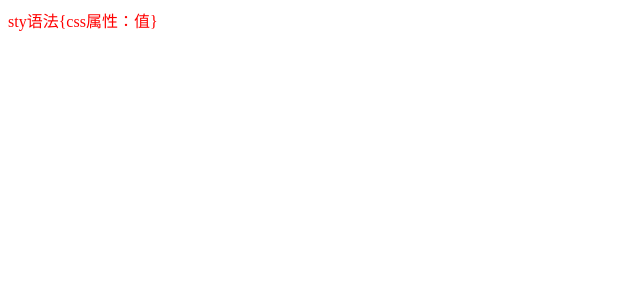
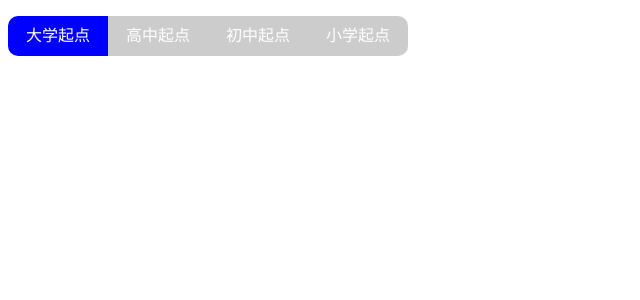
Before and after one commit to haiou1314/tack01, a Vue app: page / in a window 1280 px wide. Shown: the top 300 px of the page, without its empty margins (0-640 px from the left). Built offline with nearby package versions, Linux system fonts and the light colour scheme.

Commit message:
导航栏颜色切换案例

```diff
--- /dev/null
+++ b/src/07_案例练习.vue
@@ -0,0 +1,54 @@
+<template>
+  <div>
+    <ul>
+      <li
+        v-for="(item, index) in navs"
+        :key="index"
+        :class="{ active: cunt == index }"
+        @click="btn(index)"
+      >
+        {{ item }}
+      </li>
+    </ul>
+  </div>
+</template>
+
+<script>
+export default {
+  name: 'VuecliDemo03Class',
+
+  data() {
+    return {
+      navs: ['大学起点', '高中起点', '初中起点', '小学起点'],
+      cunt: 0,
+    }
+  },
+  methods: {
+    btn(val) {
+        this.cunt = val
+    },
+  },
+}
+</script>
+<style>
+ul {
+  list-style: none;
+  border-radius: 10px;
+  width: 400px;
+  overflow: hidden;
+  padding: 0;
+}
+ul li {
+  float: left;
+  width: 100px;
+  height: 40px;
+  background-color: #ccc;
+  color: #fff;
+  text-align: center;
+  line-height: 40px;
+  cursor: pointer;
+}
+li.active {
+  background-color: blue;
+}
+</style>
--- a/src/main.js
+++ b/src/main.js
@@ -1,5 +1,5 @@
 import Vue from 'vue'
-import App from './06_动态style.vue'
+import App from './07_案例练习.vue'
 
 Vue.config.productionTip = false
 
```
